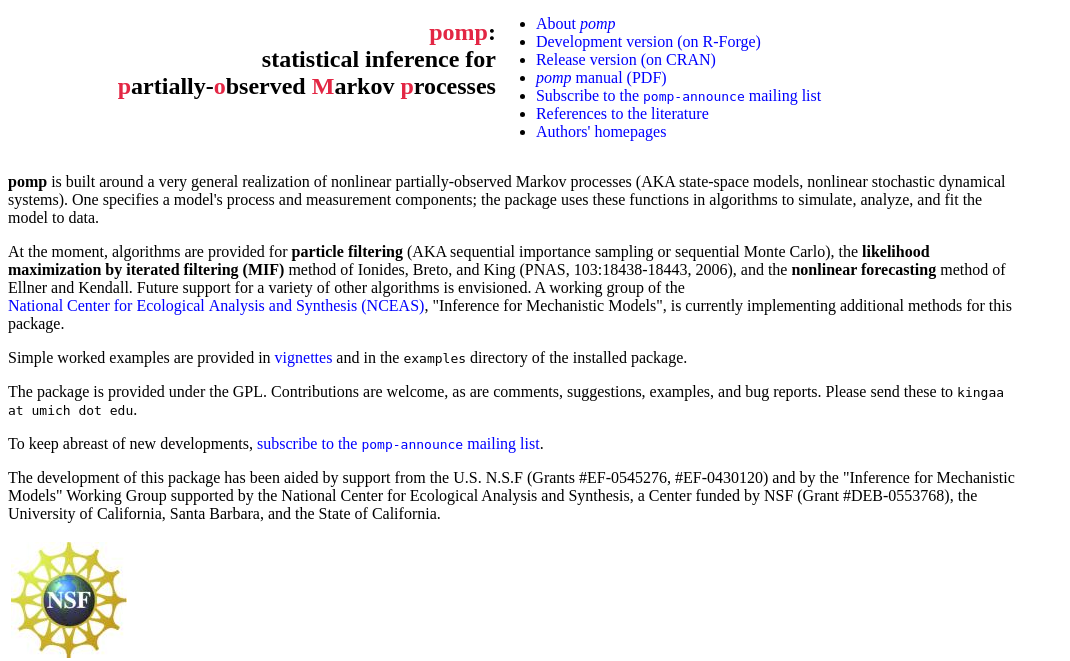
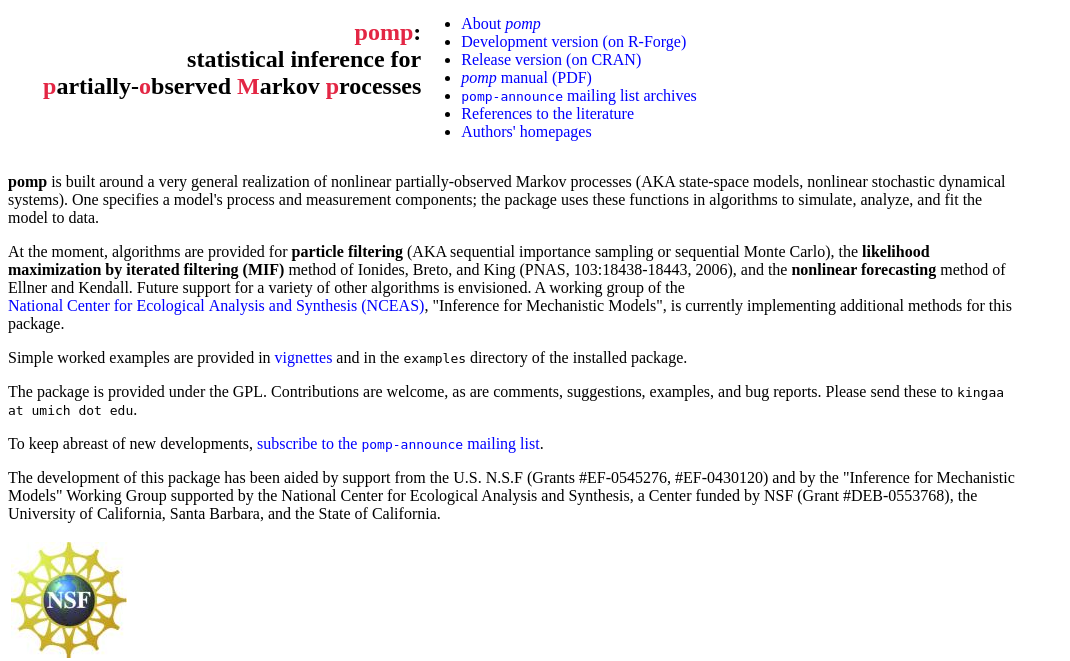
Before and after one commit to kingaa/pomp, a PHP site: page /index.php?nav=1 in a window 1280 px wide. Shown: the part 309-970 px from the top of the page, without its empty margins (0-1070 px from the left). Run offline with PHP 8.4, Linux system fonts and the light colour scheme; grey boxes are pictures that could not be loaded.

Commit message:
- link goes to mailing list archives
git-svn-id: svn+ssh://svn.r-forge.r-project.org/svnroot/pomp@261 edb9625f-4e0d-4859-8d74-9fd3b1da38cb

```diff
--- a/www/index.php
+++ b/www/index.php
@@ -43,7 +43,7 @@
 <li><a href="http://<?php echo $domain; ?>/projects/<?php echo $group_name;?>">Development version (on R-Forge)</a></li>
 <li><a href="http://cran.at.r-project.org/web/packages/pomp/">Release version (on CRAN)</a></li>
 <li><a target="_blank" href="http://cran.at.r-project.org/web/packages/pomp/pomp.pdf"><i>pomp</i> manual (PDF)</a></li>
-<li><a href="http://lists.r-forge.r-project.org/cgi-bin/mailman/listinfo/pomp-announce">Subscribe to the <tt>pomp-announce</tt> mailing list</a></li>
+<li><a href="http://lists.r-forge.r-project.org/pipermail/pomp-announce/"><tt>pomp-announce</tt> mailing list archives</a></li>
 <li><a href="./index.php?nav=bib">References to the literature</a></li>
 <li><a href="./index.php?nav=authors">Authors' homepages</a></li>
 </ul>
```
